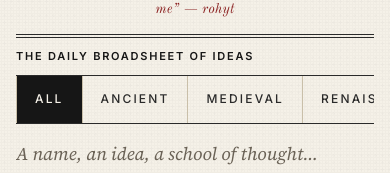
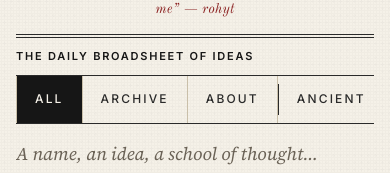
Before and after one commit to RohitManvar/Philo-data-pipeline, a Next.js app in the folder frontend/: page / in a window 390 px wide. Shown: the part 186-359 px from the top of the page. Built offline with nearby package versions, Linux system fonts and the light colour scheme; no server answers.

Commit message:
Move Archive and About before era filters for mobile visibility

```diff
--- a/frontend/components/Navbar.tsx
+++ b/frontend/components/Navbar.tsx
@@ -33,8 +33,8 @@ export default function Navbar({ total }: { total?: number }) {
           <span>Edition · Web</span>
         </div>
         <div className="right">
-          <Link href="/archive" style={{ color: router.pathname === "/archive" ? "var(--ink)" : "inherit" }}>Archive</Link>
-          <Link href="/about" style={{ color: router.pathname === "/about" ? "var(--ink)" : "inherit" }}>About</Link>
+          <span>Archive</span>
+          <span>About</span>
         </div>
       </div>
 
@@ -53,6 +53,9 @@ export default function Navbar({ total }: { total?: number }) {
 
       <div className="np-sections">
         <Link href="/" className={"item" + (!activeEra ? " active" : "")}>All</Link>
+        <Link href="/archive" className={"item" + (router.pathname === "/archive" ? " active" : "")}>Archive</Link>
+        <Link href="/about" className={"item" + (router.pathname === "/about" ? " active" : "")}>About</Link>
+        <span className="np-sections-divider" />
         {ERAS.map((era) => (
           <Link key={era} href={`/?era=${era}`} className={"item" + (activeEra === era ? " active" : "")}>
             {era}
```
